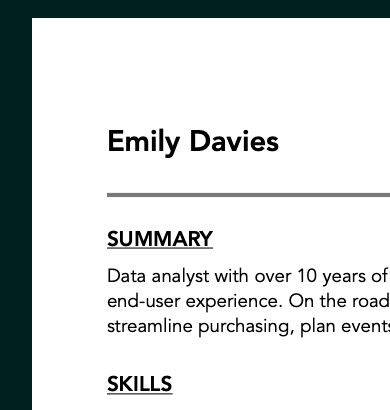
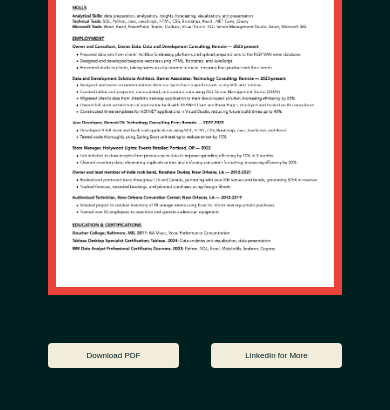
Before and after one commit to RenshawDavies/Portfolio-Website, a plain HTML site: page resume.html in a window 390 px wide. Shown: the part 191-601 px from the top of the page. Drawn offline with nearby package versions, Linux system fonts and the light colour scheme.

Commit message:
Update style.css
Replaced contact with resume page, style section

```diff
--- a/css/style.css
+++ b/css/style.css
@@ -238,13 +238,6 @@ h2 {
 	line-height: 2rem;
 }
 
-
-#resume-container {
-	text-align: center;
-}
-
-#resume-button {
-	display: inline-block;
 .about__p.show {
 	display: block;
 	margin: 1rem;
@@ -305,28 +298,31 @@ h2 {
 	} */
 }
 
-/* CONTACT */
-#contact__info {
-	font-family: var(--primary-font);
-	text-align: center;
-	width: auto;
-	color: var(--primary-color-lighter);
-	border-style: outset;
-	border-color: var(--opaque-blue);
-	border-radius: 25%;
+/* RESUME  */
+.resume__buttons {
+	display: flex;
+	flex-direction: row;
+	justify-content: center;
+	width: 100%;
+	margin-bottom: 2rem;
 }
 
-.contact__item {
-	background-color: var(--primary-color-darker);
-	width: auto;
-	padding: 5%;
-	margin: auto;
-	margin-top: 5%;
-	width: 50%;
+#resume__img {
+	width: 60%;
+	height: auto;
+	display: block;
+	margin-top: 5rem;
+	margin-left: auto;
+	margin-right: auto;
+	border: 1rem solid var(--accent-color);
 }
 
-.contact__link {
-	font-size: 2rem;
+.resume__button {
+	display: flex;
+	margin-top: 3rem;
+	justify-content: center;
+	align-items: center;
+	width: 20rem;
 }
 
 /* FOOTER */
@@ -369,6 +365,29 @@ h2 {
 		font-size: 1.5rem;
 		margin: auto;
 	}
+
+	#resume__img {
+		width: 80%;
+	}
+}
+
+@media all and (max-width: 1000px) {
+	#home__img {
+		max-width: 80%;
+		max-height: auto;
+		aspect-ratio: 1/1;
+	}
+}
+
+@media all and (max-width: 900px) {
+	.greeting {
+		flex-direction: column;
+	}
+
+	.greeting__item {
+		flex: none;
+		width: 100%;
+	}
 }
 
 @media all and (max-width: 800px) {
@@ -401,8 +420,6 @@ h2 {
 		border: 0.5rem solid var(--opaque-blue);
 	}
 
-	a.contact__link {
-		font-size: 1rem;
 	#resume__img {
 		margin-top: 2rem;
 		width: 90%;
```
